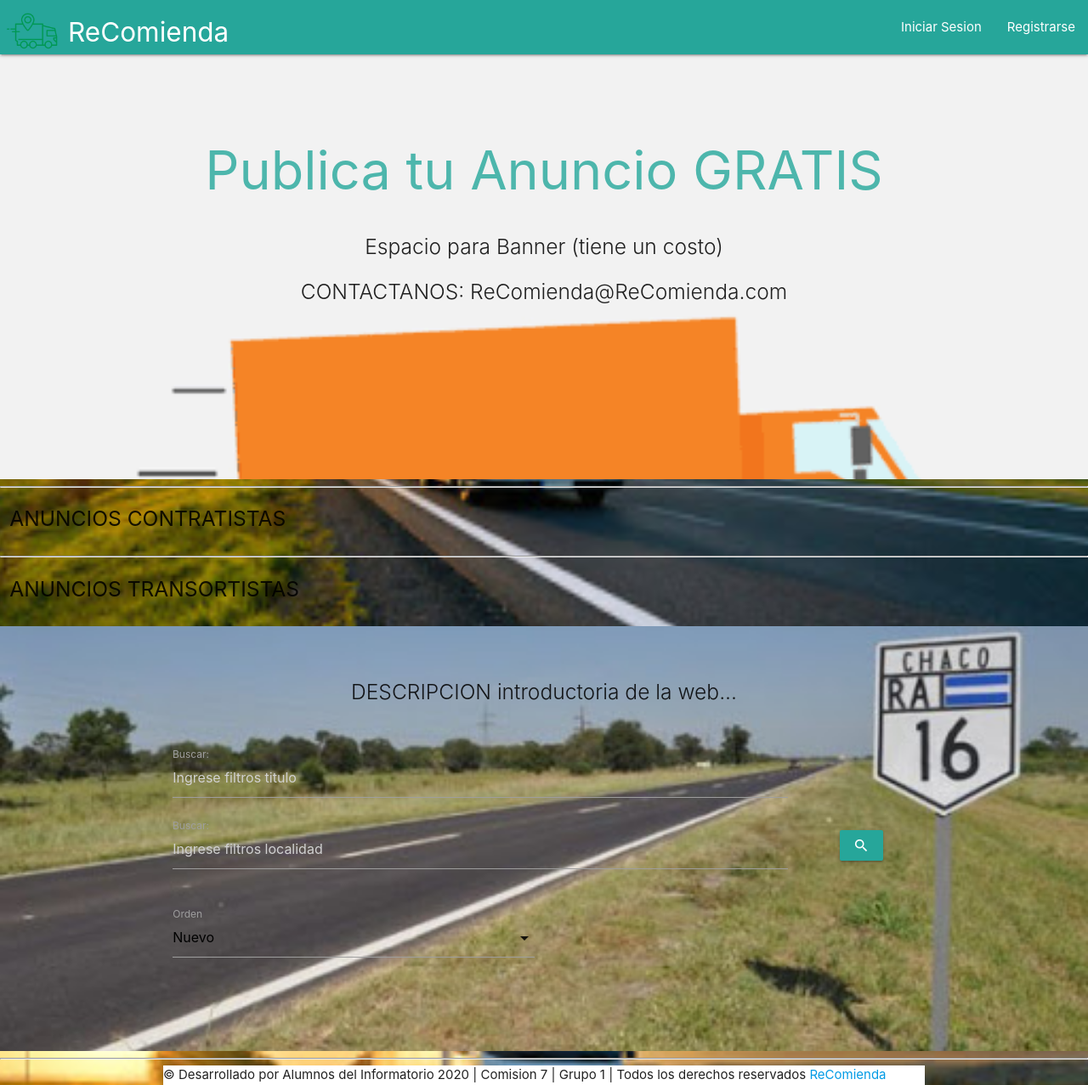
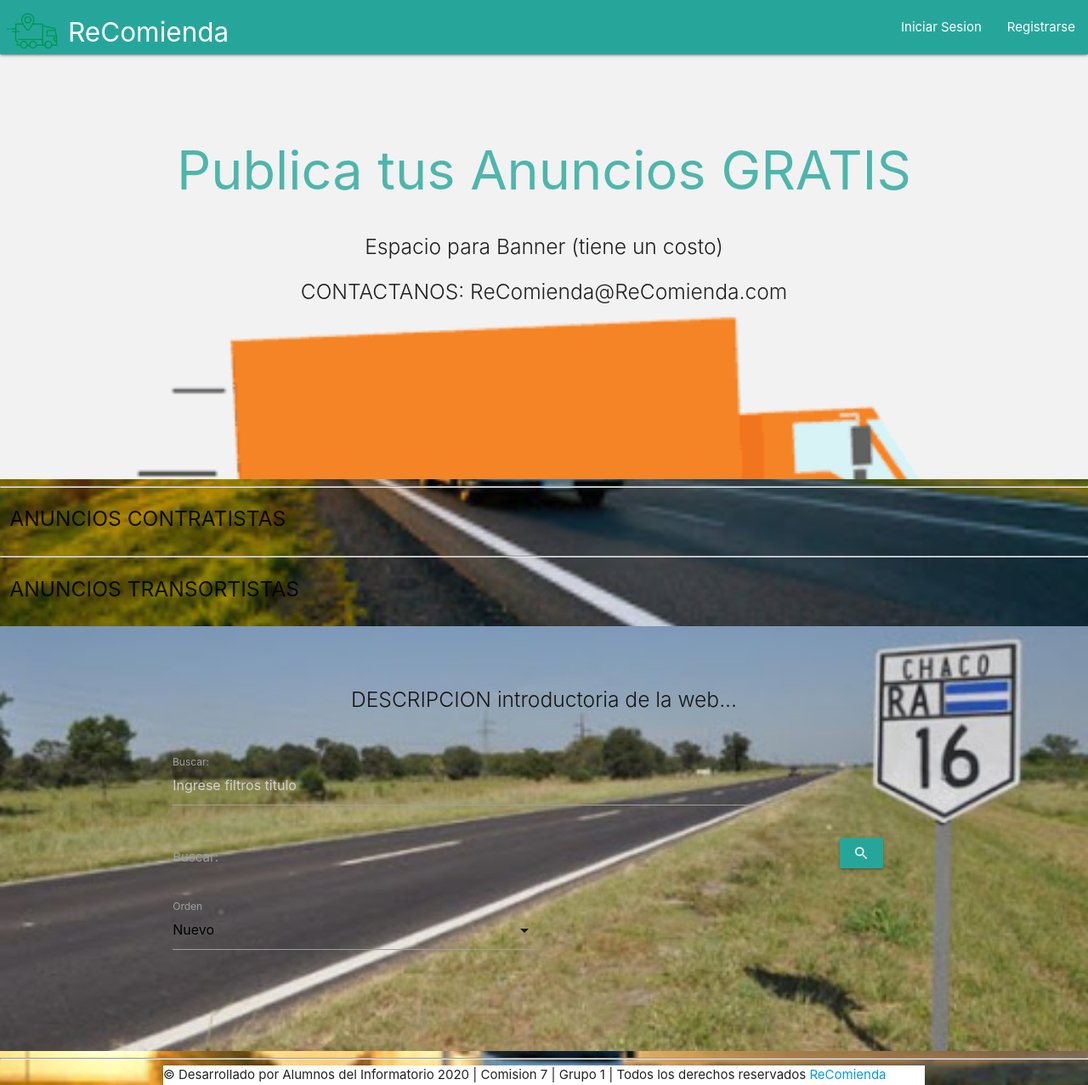
Before and after one commit to informatorio2020com07/Grupo1, a Django app: page / in a window 1280 px wide. Shown: the whole page at 85% size. Run offline with Django 3.2, Linux system fonts and the light colour scheme; data that the repository does not hold is empty; some libraries are stand-ins or nearby versions.

Commit message:
boton anuncio, sin enlazar. boto buscar localidades, busca todas las localidades y no lo que se busca

```diff
--- a/ReComienda/Anuncio/templates/anuncio/index.html
+++ b/ReComienda/Anuncio/templates/anuncio/index.html
@@ -6,7 +6,7 @@
   <div class="section no-pad-bot">
     <div class="container">
       <br><br>
-      <h1 class="header center teal-text text-lighten-2">Publica tu Anuncio GRATIS</h1>
+      <h1 class="header center teal-text text-lighten-2">Publica tus Anuncios GRATIS</h1>
       <div class="row center">
         <h5 class="header col s12 light">Espacio para Banner (tiene un costo)</h5>
         <h5 class="header col s12 light">CONTACTANOS: ReComienda@ReComienda.com</h5>
--- a/ReComienda/Anuncio/templates/anuncio/search.html
+++ b/ReComienda/Anuncio/templates/anuncio/search.html
@@ -19,5 +19,4 @@
 {% include 'anuncio/anuncio_cuadricula.html' with lista_anuncio=publicaciones%}
 {% include 'anuncio/cuadricula_contratista.html' with lista_anuncio=publicacionesC %}
 {% include 'anuncio/anuncio_cuadricula.html' with lista_anuncio=anuncio%}
-{% include 'anuncio/cuadricula_contratista.html' with lista_anuncio=anuncioC %}
 {% endblock %}
--- a/ReComienda/Anuncio/templates/anuncio/search_form.html
+++ b/ReComienda/Anuncio/templates/anuncio/search_form.html
@@ -8,8 +8,8 @@
             <label for="{{ search_form.titulo.id_for_label }}">Buscar:</label>
         </div>
         <div class="input-field col s10">
-            {{ search_form.localidad }}
-            <label for="{{ search_form.titulo.id_for_label }}">Buscar:</label>
+            {{ search_form.localidad. }}
+            <label for="{{ search_form.localidad.id_for_label }}">Buscar:</label>
         </div>
         <div class="input-field col s2 center">
           <button class="btn waves-effect waves-light" type="submit">
--- a/ReComienda/Anuncio/views.py
+++ b/ReComienda/Anuncio/views.py
@@ -14,10 +14,11 @@
     orden_anuncio = request.GET.get("orden", None)
     lista_anuncio = Anuncio_Trans.objects.filter(titulo__icontains = filtro_titulo)
     lista_contrato = Contratista.objects.filter(titulo__icontains = filtro_titulo)
+    localidades = Localidad.objects.filter(localidad__icontains = filtro_localidad)
 
     if orden_anuncio == "titulo":
         anuncios= anuncios.order_by("titulo")
-    if orden_anuncio == "localidad":
+    elif orden_anuncio == "localidad":
         anuncios= anuncios.order_by("localidad")
     elif orden_anuncio == "antiguo":
         anuncios= anuncios.order_by("fecha_creado")
@@ -26,7 +27,9 @@
     contexto={
     "lista_anuncio" : lista_anuncio,
     "lista_contrato": lista_contrato,
+    "localidades": localidades,
     "search_form":search_form,
+
     }
     return render(request, "anuncio/index.html", contexto)
 
@@ -117,7 +120,7 @@
 def search(request):
     # parametros
     param_titulo = request.GET.get('titulo','')
-    param_localidad = request.GET.get('localidad_destiono','')
+    param_localidad = request.GET.get('localidad','')
     #param_payment = request.GET.get('param_payment','')
     #param_delivery = request.GET.get('param_delivery','')
     #param_orden =request.GET.get('param_orden','')
@@ -125,11 +128,10 @@
     # filtrar titulo
     publicaciones = Anuncio_Trans.objects.filter(titulo__contains=param_titulo)
     publicacionesC = Contratista.objects.filter(titulo__contains=param_titulo)
-    anuncio = Anuncio_Trans.objects.filter(titulo__contains=param_localidad)
-    anuncioC = Contratista.objects.filter(titulo__contains=param_localidad)
+    anuncio = Localidad.objects.filter(localidad__contains=param_localidad)
     form = SearchForm()
     contexto = {"form":form, "publicaciones":publicaciones, "publicacionesC":publicacionesC,
-    "anuncio":anuncio, "anuncioC": anuncioC,}
+    "anuncio":anuncio,}
 
     return render(request, "anuncio/search.html", contexto)
 
```
